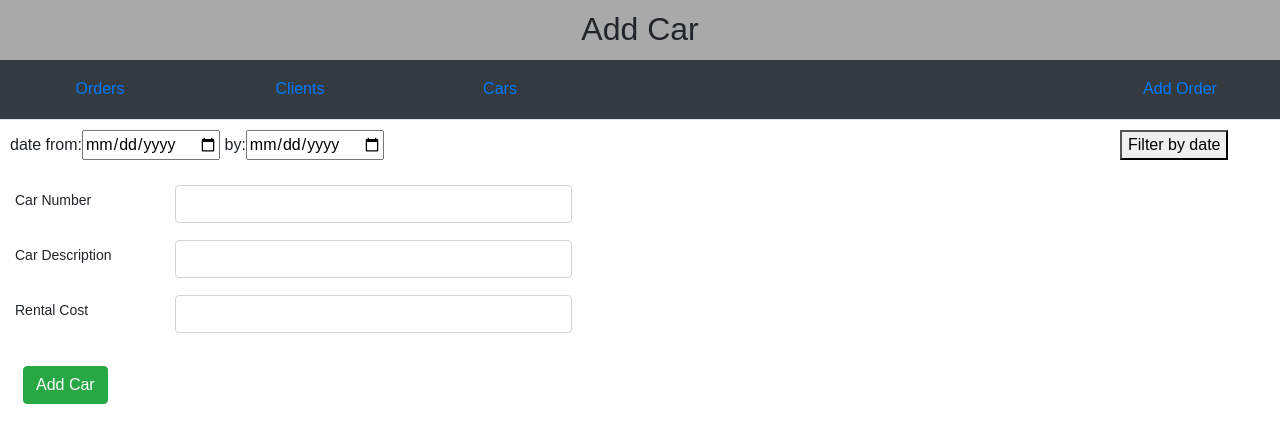
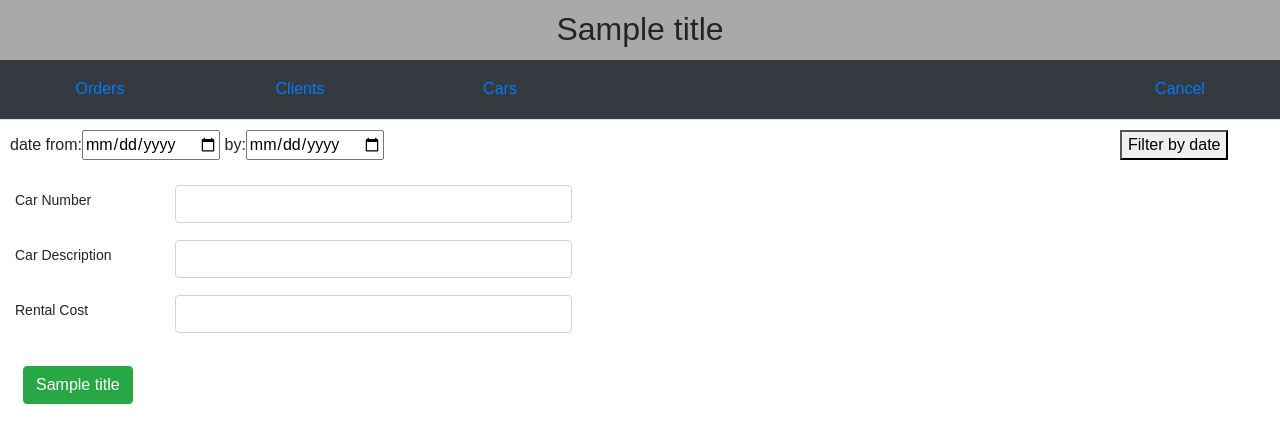
Before and after one commit to IlyaTroshchynskyi/rent_car, a Flask app: template rentcars/templates/add_car.html in a window 1280 px wide. Shown: the top 443 px of the page. Run offline with Flask 2, Linux system fonts and the light colour scheme; tables that the repository leaves empty hold one stand-in row (values such as "Sample post"); the template is opened without the code that fills it: values that come from a table or form of the project are taken from there, most other values are stand-ins (such as "Sample title", 1, 10 or a date in 2020); parts of the project's set-up code (start-up, migrations or seed data) failed here and were passed over; some libraries are stand-ins or nearby versions.

Commit message:
added variables for title and updated button submit

```diff
--- a/rentcars/templates/add_car.html
+++ b/rentcars/templates/add_car.html
@@ -2,14 +2,21 @@
 {% extends 'base.html' %}
 
 {% block title %}
-    Add Order
+    {{ title }}
 {% endblock %}
 
 {% block header %}
   <header>
-      <h2>Add Car</h2>
+      <h2>{{ title }}</h2>
   </header>
 {% endblock %}
+
+{% block route %}
+    <li class="nav-item item-right">
+        <a class="nav-link" href="{{ url_for('show_cars') }}">Cancel</a>
+    </li>
+{% endblock %}
+
 
 {% block body %}
 
@@ -23,7 +30,7 @@
         {{ render_field(form.rental_cost) }}
     </fieldset>
       <div class="form-group row ml-2">
-        {{ form.submit(class="btn btn-success") }}
+           <button class="btn btn-success">{{ title }}</button>
       </div>
 
     </form>
```
Also changed, not shown: rentcars/templates/add_client.html (+10 -3 lines).
